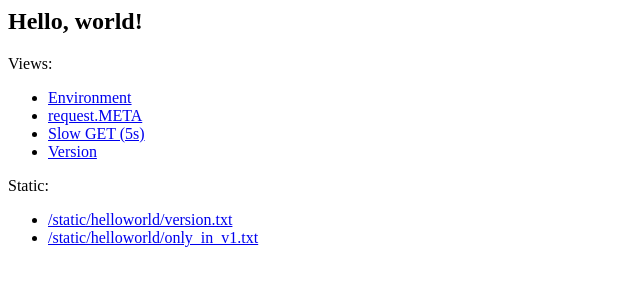
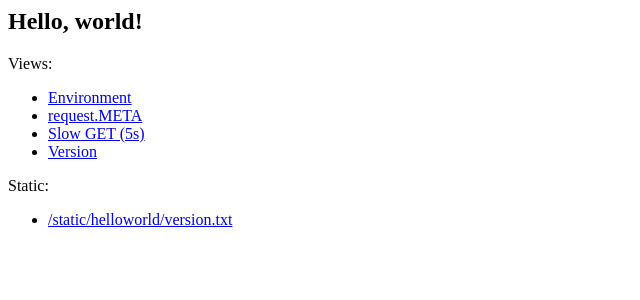
Before and after one commit to zarnovican/django-helloworld, a Django app: page / in a window 1280 px wide. Shown: the top 300 px of the page, without its empty margins (0-640 px from the left). Run offline with Django 3.2, Linux system fonts and the light colour scheme.

Commit message:
Revert "static file only in v1"
This reverts commit 723a5819139ae6fabbac7fcb94e62129c5c15f6a.

```diff
--- a/helloworld/static/helloworld/only_in_v1.txt
+++ /dev/null
@@ -1 +0,0 @@
-only_in_v1
--- a/helloworld/templates/helloworld/index.html
+++ b/helloworld/templates/helloworld/index.html
@@ -13,5 +13,4 @@ Views:
 Static:
 <ul>
   <li><a href="{% static 'helloworld/version.txt' %}">{% static 'helloworld/version.txt' %}</a>
-  <li><a href="{% static 'helloworld/only_in_v1.txt' %}">{% static 'helloworld/only_in_v1.txt' %}</a>
 </ul>
```
